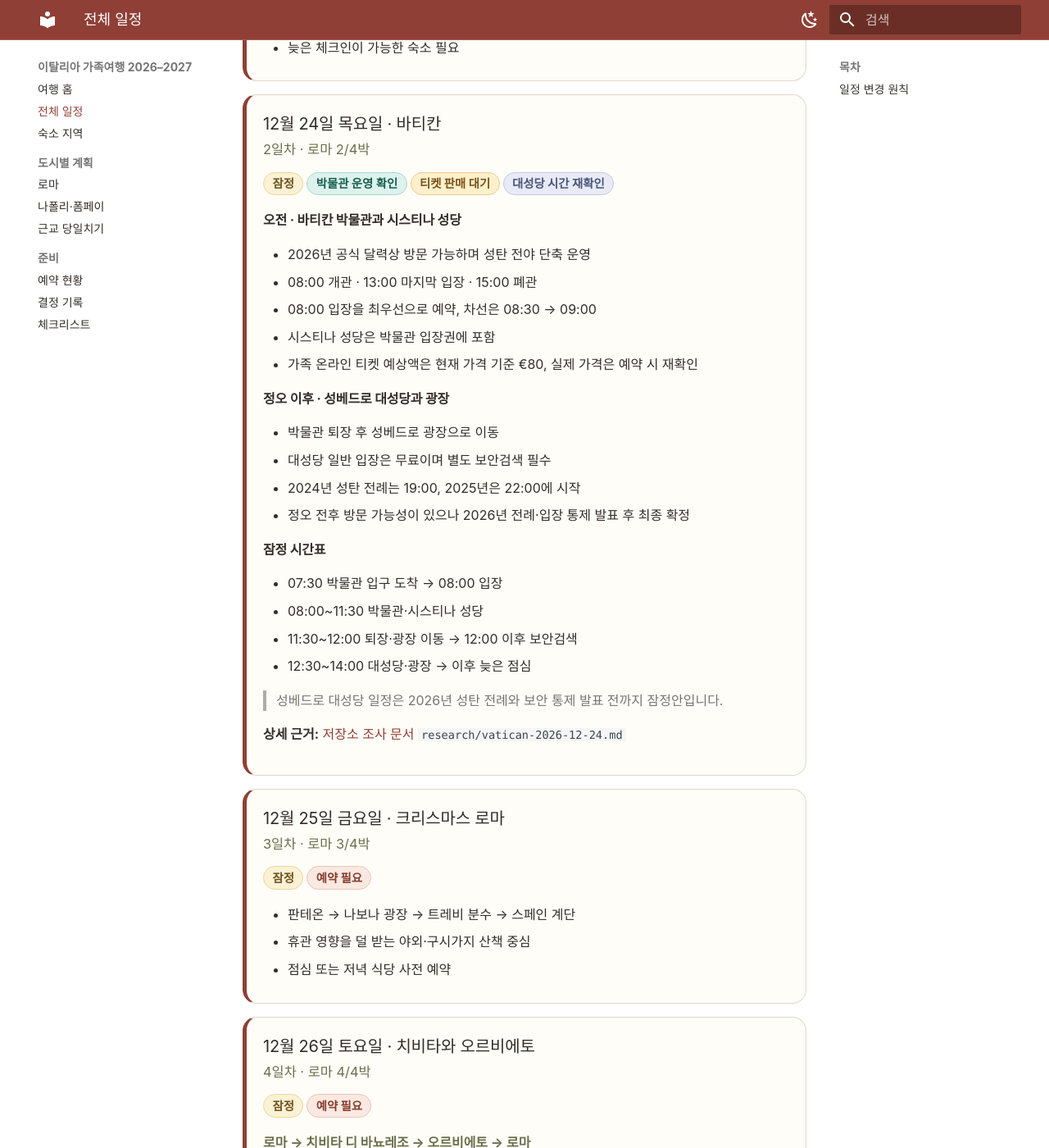
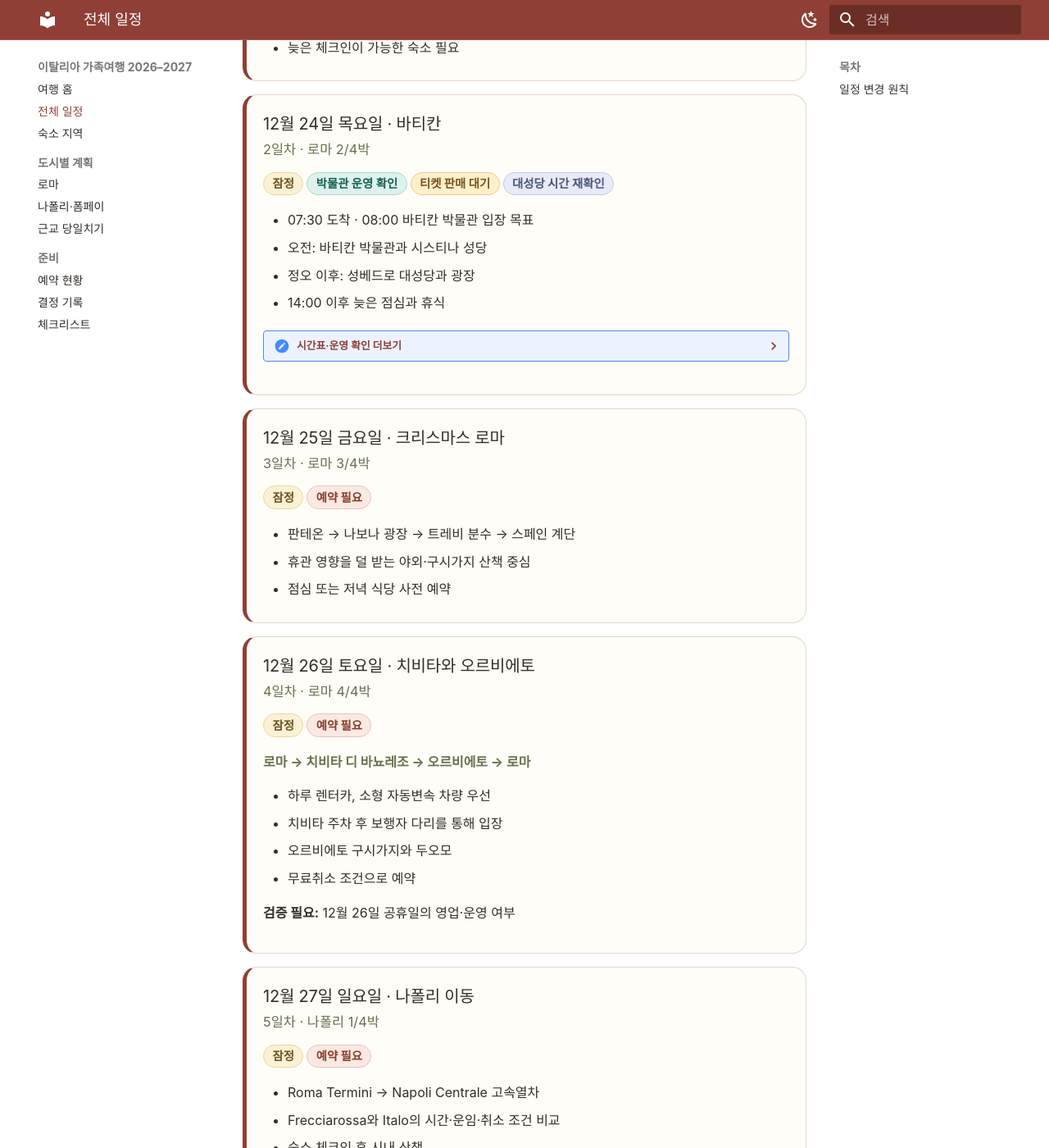
Before and after one commit to Jaeho211/italy-family-trip-2026, an MkDocs documentation site: the page built from docs/itinerary.md, in a window 1280 px wide and 1400 px high, scrolled down 400 px. Shown: the whole window at 82% size. Built offline with MkDocs 1.6.1 and Material for MkDocs 9.7.7, drawn with Linux system fonts in a browser that asks for light colours.

Commit message:
Condense Vatican itinerary card

```diff
--- a/docs/assets/stylesheets/extra.css
+++ b/docs/assets/stylesheets/extra.css
@@ -82,6 +82,11 @@ body { color: var(--trip-ink); }
 .day-card h3 { margin: 0 0 .15rem; }
 .day-card__meta { margin: 0 0 .6rem; color: var(--trip-olive); font-size: .82rem; }
 .day-card ul { margin-bottom: .35rem; }
+.day-details { margin-top: .7rem; padding-top: .55rem; border-top: 1px solid var(--trip-border); }
+.day-details summary { color: var(--md-primary-fg-color); cursor: pointer; font-weight: 750; }
+.day-details[open] summary { margin-bottom: .65rem; }
+.day-details h4 { margin: .75rem 0 .2rem; font-size: .86rem; }
+.day-details p:last-child { margin-bottom: 0; }
 .route { color: var(--trip-olive); font-weight: 700; }
 .note-strip { padding: .75rem 1rem; background: var(--trip-cream); border-left: .25rem solid var(--trip-olive); border-radius: .2rem .6rem .6rem .2rem; }
 
--- a/docs/itinerary.md
+++ b/docs/itinerary.md
@@ -17,30 +17,31 @@
   <h3>12월 24일 목요일 · 바티칸</h3>
   <p class="day-card__meta">2일차 · 로마 2/4박</p>
   <span class="status tentative">잠정</span><span class="status verified">박물관 운영 확인</span><span class="status waiting">티켓 판매 대기</span><span class="status recheck">대성당 시간 재확인</span>
-  <h4>오전 · 바티칸 박물관과 시스티나 성당</h4>
   <ul>
-    <li>2026년 공식 달력상 방문 가능하며 성탄 전야 단축 운영</li>
-    <li>08:00 개관 · 13:00 마지막 입장 · 15:00 폐관</li>
-    <li>08:00 입장을 최우선으로 예약, 차선은 08:30 → 09:00</li>
-    <li>시스티나 성당은 박물관 입장권에 포함</li>
-    <li>가족 온라인 티켓 예상액은 현재 가격 기준 €80, 실제 가격은 예약 시 재확인</li>
+    <li>07:30 도착 · 08:00 바티칸 박물관 입장 목표</li>
+    <li>오전: 바티칸 박물관과 시스티나 성당</li>
+    <li>정오 이후: 성베드로 대성당과 광장</li>
+    <li>14:00 이후 늦은 점심과 휴식</li>
   </ul>
-  <h4>정오 이후 · 성베드로 대성당과 광장</h4>
-  <ul>
-    <li>박물관 퇴장 후 성베드로 광장으로 이동</li>
-    <li>대성당 일반 입장은 무료이며 별도 보안검색 필수</li>
-    <li>2024년 성탄 전례는 19:00, 2025년은 22:00에 시작</li>
-    <li>정오 전후 방문 가능성이 있으나 2026년 전례·입장 통제 발표 후 최종 확정</li>
-  </ul>
-  <h4>잠정 시간표</h4>
-  <ul>
-    <li>07:30 박물관 입구 도착 → 08:00 입장</li>
-    <li>08:00~11:30 박물관·시스티나 성당</li>
-    <li>11:30~12:00 퇴장·광장 이동 → 12:00 이후 보안검색</li>
-    <li>12:30~14:00 대성당·광장 → 이후 늦은 점심</li>
-  </ul>
-  <blockquote><p>성베드로 대성당 일정은 2026년 성탄 전례와 보안 통제 발표 전까지 잠정안입니다.</p></blockquote>
-  <p><strong>상세 근거:</strong> <a href="https://github.com/Jaeho211/italy-family-trip-2026/blob/main/research/vatican-2026-12-24.md" target="_blank" rel="noopener">저장소 조사 문서</a> <code>research/vatican-2026-12-24.md</code></p>
+  <details class="day-details">
+    <summary>시간표·운영 확인 더보기</summary>
+    <h4>잠정 시간표</h4>
+    <ul>
+      <li>08:00~11:30 박물관·시스티나 성당</li>
+      <li>11:30~12:00 퇴장·광장 이동</li>
+      <li>12:00 이후 보안검색 → 12:30~14:00 대성당·광장</li>
+    </ul>
+    <h4>확인한 내용</h4>
+    <ul>
+      <li>성탄 전야 단축 운영: 08:00 개관 · 13:00 마지막 입장 · 15:00 폐관</li>
+      <li>08:00 매진 시 08:30 → 09:00 순으로 확인</li>
+      <li>시스티나 성당은 박물관 입장권에 포함</li>
+      <li>가족 온라인 티켓 예상액은 현재 가격 기준 €80, 예약 시 재확인</li>
+      <li>대성당 일반 입장은 무료이며 별도 보안검색 필수</li>
+    </ul>
+    <p><strong>재확인:</strong> 대성당 일정은 2026년 성탄 전례와 보안 통제 발표 후 확정합니다.</p>
+    <p><a href="https://github.com/Jaeho211/italy-family-trip-2026/blob/main/research/vatican-2026-12-24.md" target="_blank" rel="noopener">상세 조사와 공식 출처 보기</a></p>
+  </details>
 </div>
 
 <div class="day-card">
```
